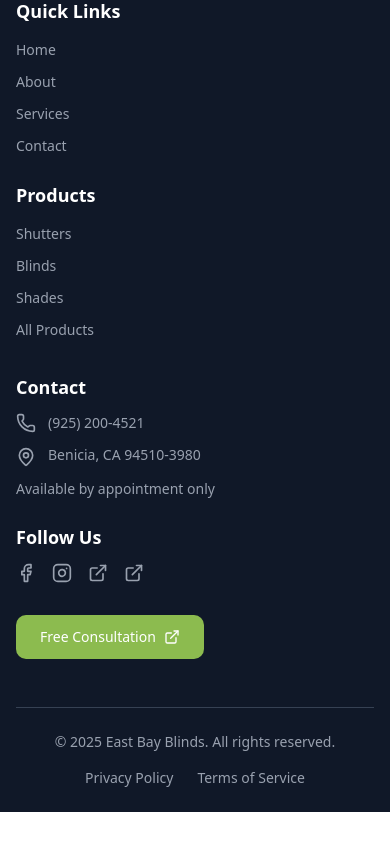
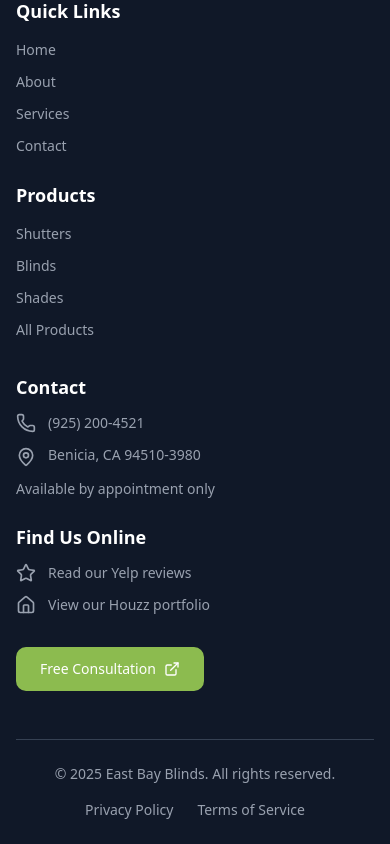
Before and after one commit to morganstovold/eastbayblinds.com, a Next.js app: page /services in a window 390 px wide. Shown: the part 7618-8462 px from the top of the page. Before the commit the page ends 8430 px from the top, so only its background shows below. Built offline with nearby package versions, Linux system fonts and the light colour scheme.

Commit message:
Refactor Hero component to improve mobile responsiveness by adjusting padding in the container class for better layout on smaller screens.

```diff
--- a/components/Footer.tsx
+++ b/components/Footer.tsx
@@ -6,9 +6,9 @@ import { businessInfo } from "@/lib/data";
 import {
   Phone,
   MapPin,
-  Facebook,
-  Instagram,
   ExternalLink,
+  Star,
+  Home,
 } from "lucide-react";
 
 import Image from "next/image";
@@ -121,39 +121,27 @@ export default function Footer() {
 
               {/* Social Links */}
               <div>
-                <h3 className="text-lg font-semibold mb-3">Follow Us</h3>
-                <div className="flex gap-4">
-                  <a
-                    href={businessInfo.socialLinks.facebook}
-                    target="_blank"
-                    rel="noopener noreferrer"
-                    className="text-gray-400 hover:text-white transition-colors duration-300"
-                  >
-                    <Facebook className="h-5 w-5" />
-                  </a>
-                  <a
-                    href={businessInfo.socialLinks.instagram}
-                    target="_blank"
-                    rel="noopener noreferrer"
-                    className="text-gray-400 hover:text-white transition-colors duration-300"
-                  >
-                    <Instagram className="h-5 w-5" />
-                  </a>
+                <h3 className="text-lg font-semibold mb-3">Find Us Online</h3>
+                <div className="space-y-3">
                   <a
                     href={businessInfo.socialLinks.yelp}
                     target="_blank"
                     rel="noopener noreferrer"
-                    className="text-gray-400 hover:text-white transition-colors duration-300"
+                    className="flex items-center gap-3 text-gray-400 hover:text-white transition-colors duration-300 group"
                   >
-                    <ExternalLink className="h-5 w-5" />
+                    <Star className="h-5 w-5 flex-shrink-0" />
+                    <span className="text-sm">Read our Yelp reviews</span>
+                    <ExternalLink className="h-4 w-4 opacity-0 group-hover:opacity-100 transition-opacity" />
                   </a>
                   <a
-                    href={businessInfo.socialLinks.google}
+                    href={businessInfo.socialLinks.houzz}
                     target="_blank"
                     rel="noopener noreferrer"
-                    className="text-gray-400 hover:text-white transition-colors duration-300"
+                    className="flex items-center gap-3 text-gray-400 hover:text-white transition-colors duration-300 group"
                   >
-                    <ExternalLink className="h-5 w-5" />
+                    <Home className="h-5 w-5 flex-shrink-0" />
+                    <span className="text-sm">View our Houzz portfolio</span>
+                    <ExternalLink className="h-4 w-4 opacity-0 group-hover:opacity-100 transition-opacity" />
                   </a>
                 </div>
               </div>
--- a/components/Hero.tsx
+++ b/components/Hero.tsx
@@ -75,7 +75,7 @@ export default function Hero({
       <div className="absolute inset-0 bg-black/60" />
 
       {/* Content */}
-      <div className="relative z-10 container mx-auto px-4 sm:px-6 lg:px-8 text-center text-white">
+      <div className="relative z-10 container mx-auto px-4 sm:px-0 text-center text-white">
         <motion.div
           initial={{ opacity: 0, y: 30 }}
           animate={{ opacity: 1, y: 0 }}
--- a/lib/data.ts
+++ b/lib/data.ts
@@ -37,10 +37,9 @@ export const businessInfo: BusinessInfo = {
     Sunday: "By Appointment Only",
   },
   socialLinks: {
-    facebook: "https://facebook.com/eastbayblinds",
-    instagram: "https://instagram.com/eastbayblinds",
-    yelp: "https://yelp.com/biz/eastbayblinds",
-    google: "https://maps.google.com/business/eastbayblinds",
+    yelp: "https://www.yelp.com/biz/east-bay-blinds-benicia-2",
+    houzz:
+      "https://www.houzz.com/professionals/window-treatments/east-bay-blinds-pfvwus-pf~1292857805",
   },
 };
 
--- a/lib/types.ts
+++ b/lib/types.ts
@@ -81,10 +81,8 @@ export interface BusinessInfo {
     [key: string]: string;
   };
   socialLinks: {
-    facebook?: string;
-    instagram?: string;
     yelp?: string;
-    google?: string;
+    houzz?: string;
   };
 }
 
```
